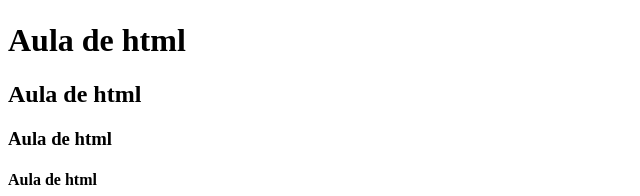
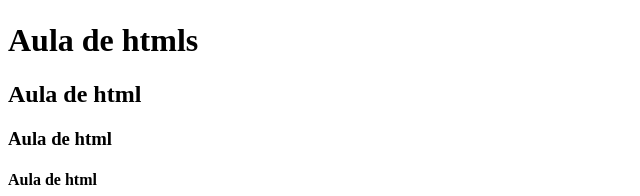
Before and after one commit to torneseumprogramador/coder-house-aula4, a plain HTML site: page index.html in a window 1280 px wide. Shown: the part 411-607 px from the top of the page, 0-640 px from the left. Drawn offline with Linux system fonts and the light colour scheme.

Commit message:
alteracao

```diff
--- a/index.html
+++ b/index.html
@@ -10,7 +10,7 @@
         <img src="logo.webp" width="400px">
         <img src="logo.webp" width="400px">
 
-        <h1>Aula de html</h1>
+        <h1>Aula de htmls</h1>
         <h2>Aula de html</h2>
         <h3>Aula de html</h3>
         <h4>Aula de html</h4>
```
